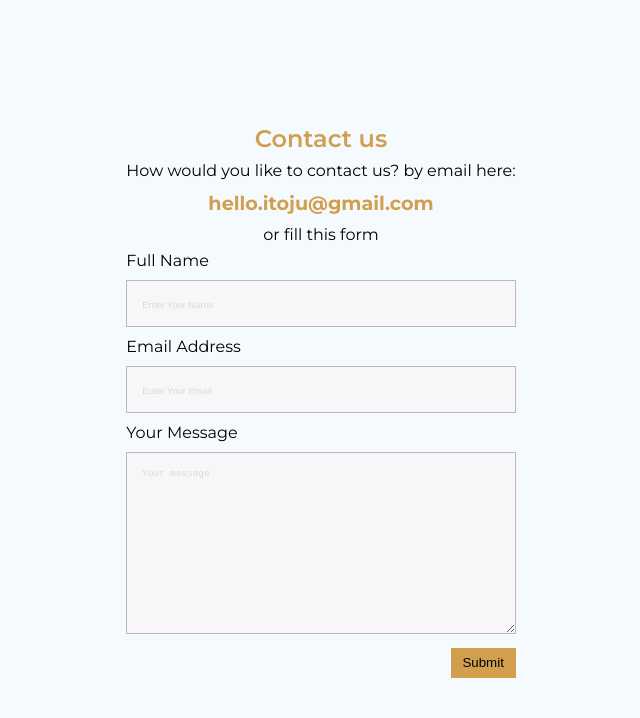
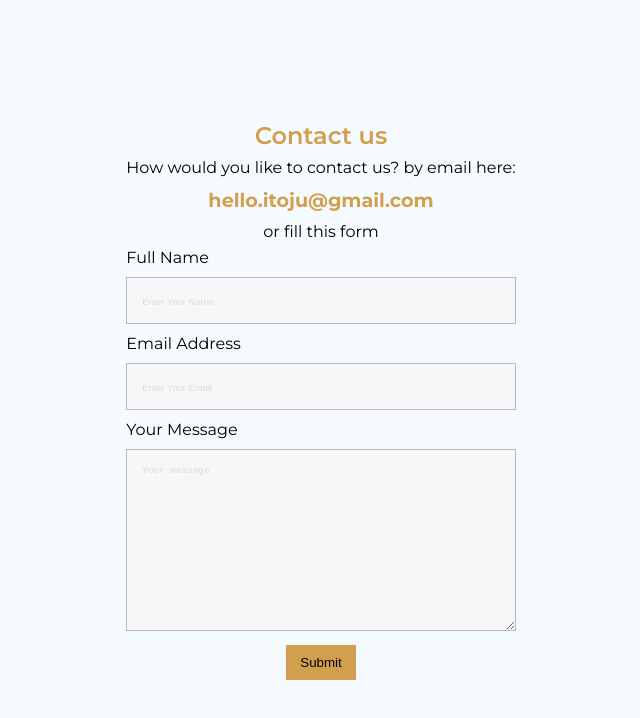
Before and after one commit to matehc/test, a plain HTML site: page index.html in a window 1280 px wide. Shown: the whole page, without its empty margins (319-959 px from the left). Drawn offline with Linux system fonts and the light colour scheme.

Commit message:
change button width and height

```diff
--- a/contact.css
+++ b/contact.css
@@ -93,8 +93,8 @@ BUTTON STYLES
 .right button {
     border-radius: unset;
     padding: 2px;
-    width: 65px;
-    height: 30px;
+    width: 70px;
+    height: 35px;
     display: inline-block;
     outline: none;
     border: none;
@@ -120,4 +120,7 @@ MEDIA QUERIES
     .contact_text {
         line-height: 2em;
     }
+    .right {
+    justify-content: center;
+  }
 }
```
